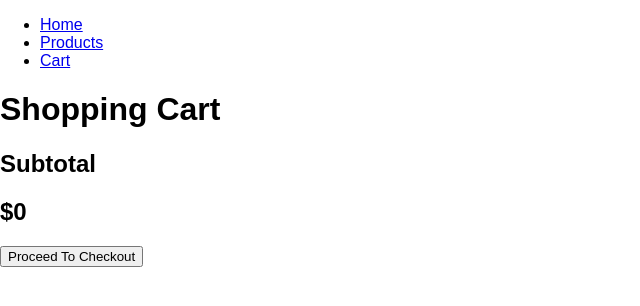
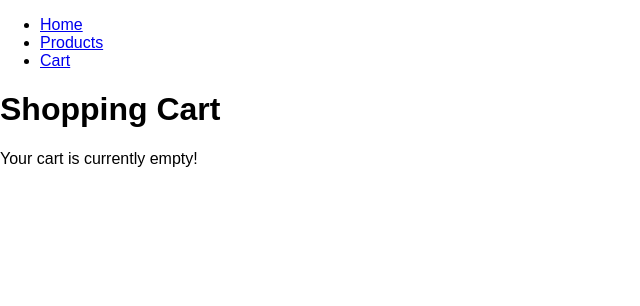
Before and after one commit to renderGUI/ecommerce-site, a React (Create React App) app: page /cart in a window 1280 px wide. Shown: the top 306 px of the page, without its empty margins (0-640 px from the left). Built offline with nearby package versions, Linux system fonts and the light colour scheme; data requests are answered from the project's data file.

Commit message:
Add empty cart message

```diff
--- a/src/App.js
+++ b/src/App.js
@@ -29,7 +29,12 @@ const App = () => {
   return (
     <div>
       <productsContext.Provider
-        value={{ products, setProducts, cart, setCart }}
+        value={{
+          products,
+          setProducts,
+          cart,
+          setCart,
+        }}
       >
         <BrowserRouter>
           <NavigationHeader />
--- a/src/pages/Cart.js
+++ b/src/pages/Cart.js
@@ -1,14 +1,17 @@
 import CartItem from "../components/cart-page/CartItem";
-import { useContext } from "react";
+import { useContext, useState } from "react";
 import { productsContext } from "../contexts/productsContext";
 import CheckoutButton from "../components/cart-page/CheckoutButton";
 
 const Cart = () => {
   const { cart } = useContext(productsContext);
+
   return (
     <div>
       <h1>Shopping Cart</h1>
-      {cart.map((product) => {
+      {cart.length === 0 && <p>Your cart is currently empty!</p>}
+      {cart.length > 0 &&
+        cart.map((product) => {
           return (
             <CartItem
               item={product.item}
@@ -17,7 +20,7 @@ const Cart = () => {
             />
           );
         })}
-      <CheckoutButton cart={cart} />
+      {cart.length > 0 && <CheckoutButton cart={cart} />}
     </div>
   );
 };
```
Lines whose indentation alone changed are shown as unchanged.
